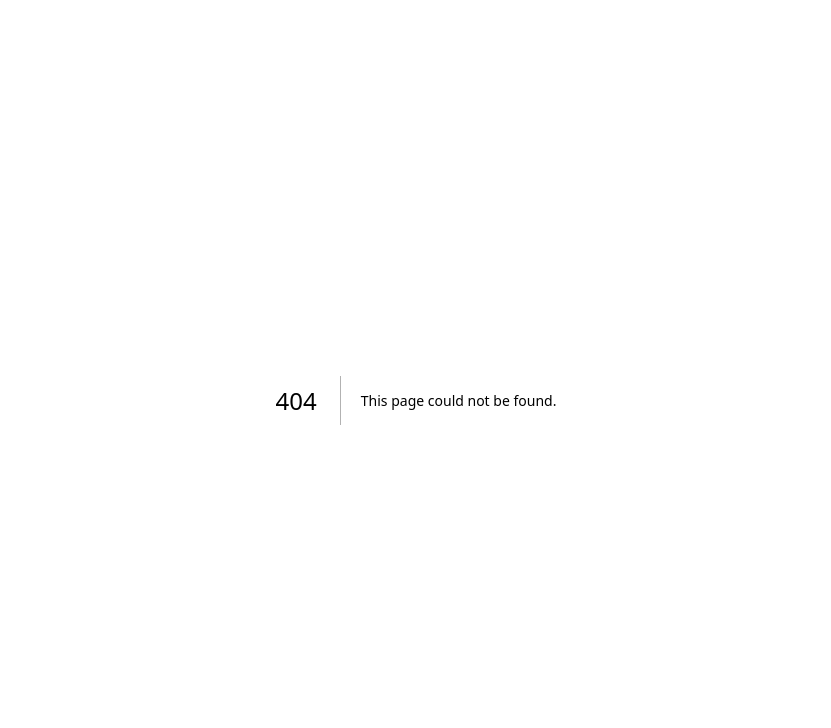
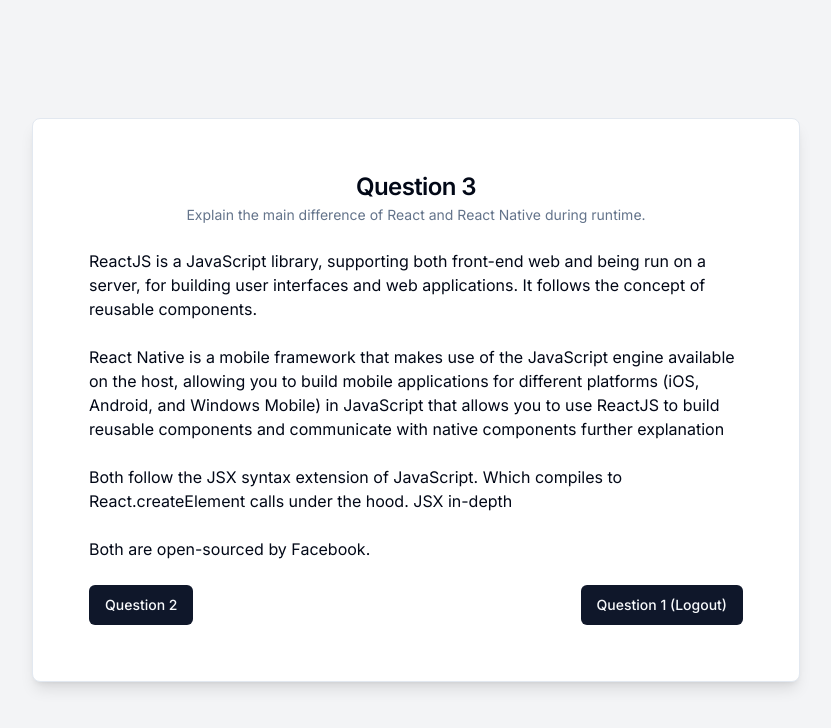
Before and after one commit to ferryal/login-rowl-fe, a Next.js app: page /react-reactnative in a window 1280 px wide. Before the commit this address had no page. Shown: the top 728 px of the page, without its empty margins (224-1055 px from the left). Built offline with nearby package versions, Linux system fonts and the light colour scheme.

Commit message:
feat: add page question 2 & 3

```diff
--- /dev/null
+++ b/src/app/calculate-minmax/page.tsx
@@ -0,0 +1,68 @@
+'use client';
+
+import {
+  Card,
+  CardHeader,
+  CardDescription,
+  CardTitle,
+  CardContent,
+  CardFooter,
+  SyntaxHighlight,
+	Button
+} from "@/components/ui";
+import { useRouter } from "next/navigation";
+
+export default function CalculateMinMax() {
+	const router = useRouter();
+  const codeSnippetAnswer = `
+	const values: number[][] = [
+		[1, 2, 3, 4, 5],
+		[3, 4, 5, 6, 7],
+		[6, 7, 8, 9, 10]
+	];
+
+	const calculateMinMax = (arr: number[][]): number => {
+		// Use flatMap to get an array of maximum values from each sub-array
+		const maxValues = arr.flatMap(subArray => Math.max(...subArray));
+
+		// Use Math.min to find the minimum value among maxValues
+		return Math.min(...maxValues);
+	};
+
+	const answer: number = calculateMinMax(values);
+	console.log(answer); // Output: 5
+
+`;
+
+	const redirectLogin = () => {
+		localStorage.removeItem('jwt_token_rushowl');
+		router.push('/login');
+	}
+
+  return (
+    <>
+      <div className="flex h-screen justify-center items-center bg-gray-100">
+        <Card className="p-8 w-full max-w-3xl shadow-lg">
+          <CardHeader>
+            <CardTitle className="text-center">Question 2</CardTitle>
+            <CardDescription className="text-center">
+              Write a Typescript snippet to find out the minimum value of the
+              maximum value of each nested array given the following structure
+            </CardDescription>
+          </CardHeader>
+          <CardContent>
+            <div className="bg-gray-800 rounded-lg overflow-hidden">
+              <SyntaxHighlight code={codeSnippetAnswer} language="typescript" />
+            </div>
+          </CardContent>
+          <CardFooter>
+						<div className="flex justify-between w-full">
+							<Button onClick={redirectLogin}>Question 1 (Logout)</Button>
+							<Button onClick={() => router.push('/react-reactnative')}>Question 3</Button>
+						</div>
+          </CardFooter>
+        </Card>
+      </div>
+    </>
+  );
+}
--- /dev/null
+++ b/src/app/react-reactnative/page.tsx
@@ -0,0 +1,68 @@
+"use client";
+
+import {
+  Card,
+  CardHeader,
+  CardDescription,
+  CardTitle,
+  CardContent,
+  CardFooter,
+  Button,
+} from "@/components/ui";
+import { useRouter } from "next/navigation";
+
+export default function ReactExplain() {
+  const router = useRouter();
+
+  const redirectLogin = () => {
+    localStorage.removeItem("jwt_token_rushowl");
+    router.push("/login");
+  };
+
+  return (
+    <>
+      <div className="flex h-screen justify-center items-center bg-gray-100">
+        <Card className="p-8 w-full max-w-3xl shadow-lg">
+          <CardHeader>
+            <CardTitle className="text-center">Question 3</CardTitle>
+            <CardDescription className="text-center">
+              Explain the main difference of React and React Native during
+              runtime.
+            </CardDescription>
+          </CardHeader>
+          <CardContent>
+            <p>
+              ReactJS is a JavaScript library, supporting both front-end web and
+              being run on a server, for building user interfaces and web
+              applications. It follows the concept of reusable components.
+            </p>
+            <br />
+            <p>
+              React Native is a mobile framework that makes use of the
+              JavaScript engine available on the host, allowing you to build
+              mobile applications for different platforms (iOS, Android, and
+              Windows Mobile) in JavaScript that allows you to use ReactJS to
+              build reusable components and communicate with native components
+              further explanation
+            </p>
+            <br />
+            <p>
+              Both follow the JSX syntax extension of JavaScript. Which compiles
+              to React.createElement calls under the hood. JSX in-depth
+            </p>
+            <br />
+            <p>Both are open-sourced by Facebook.</p>
+          </CardContent>
+          <CardFooter>
+            <div className="flex justify-between w-full">
+              <Button onClick={() => router.push("/calculate-minmax")}>
+                Question 2
+              </Button>
+              <Button onClick={redirectLogin}>Question 1 (Logout)</Button>
+            </div>
+          </CardFooter>
+        </Card>
+      </div>
+    </>
+  );
+}
```
